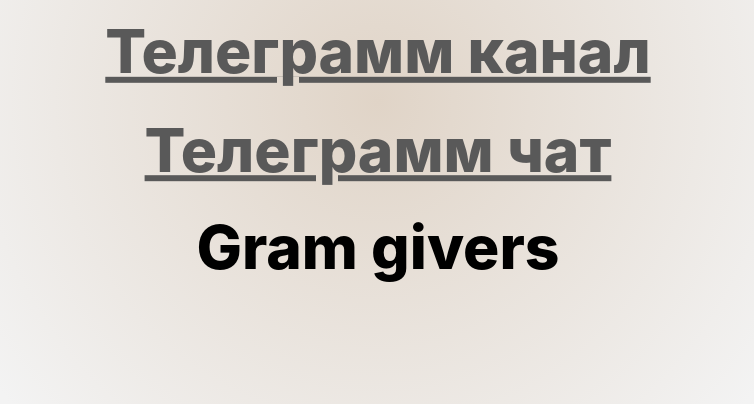
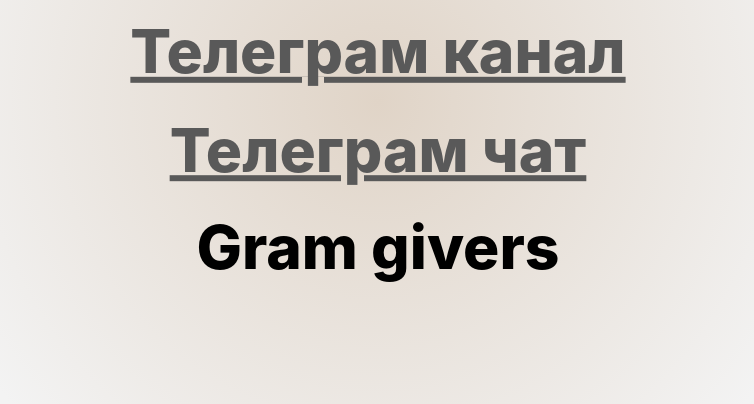
Before and after one commit to Znaem-Vse/gram, a plain HTML site: page index.html in a window 1280 px wide. Shown: the part 374-778 px from the top of the page, without its empty margins (262-1016 px from the left). Drawn offline with Linux system fonts and the light colour scheme; no server answers.

Commit message:
Update index.html

```diff
--- a/index.html
+++ b/index.html
@@ -13,9 +13,9 @@
         <div class="back-shadow"></div>
         <header class="text-content">
             <img src="https://znaem-vse.github.io/znaemvse.github.io/logo.png" alt="" class="logo">
-            <h1><a href="https://t.me/EVERY0NE_KNOWS">Телеграмм канал</a></h1>
+            <h1><a href="https://t.me/EVERY0NE_KNOWS">Телеграм канал</a></h1>
 			<br>
-			<h1><a href="https://t.me/CHAT_EVERY0NE_KNOWS">Телеграмм чат</a></h1>
+			<h1><a href="https://t.me/CHAT_EVERY0NE_KNOWS">Телеграм чат</a></h1>
 			<br>
 			<h1>Gram givers</h1>
             <p><a href="#givers"><i class="arrow" id="givers"></i></a></p>
```
